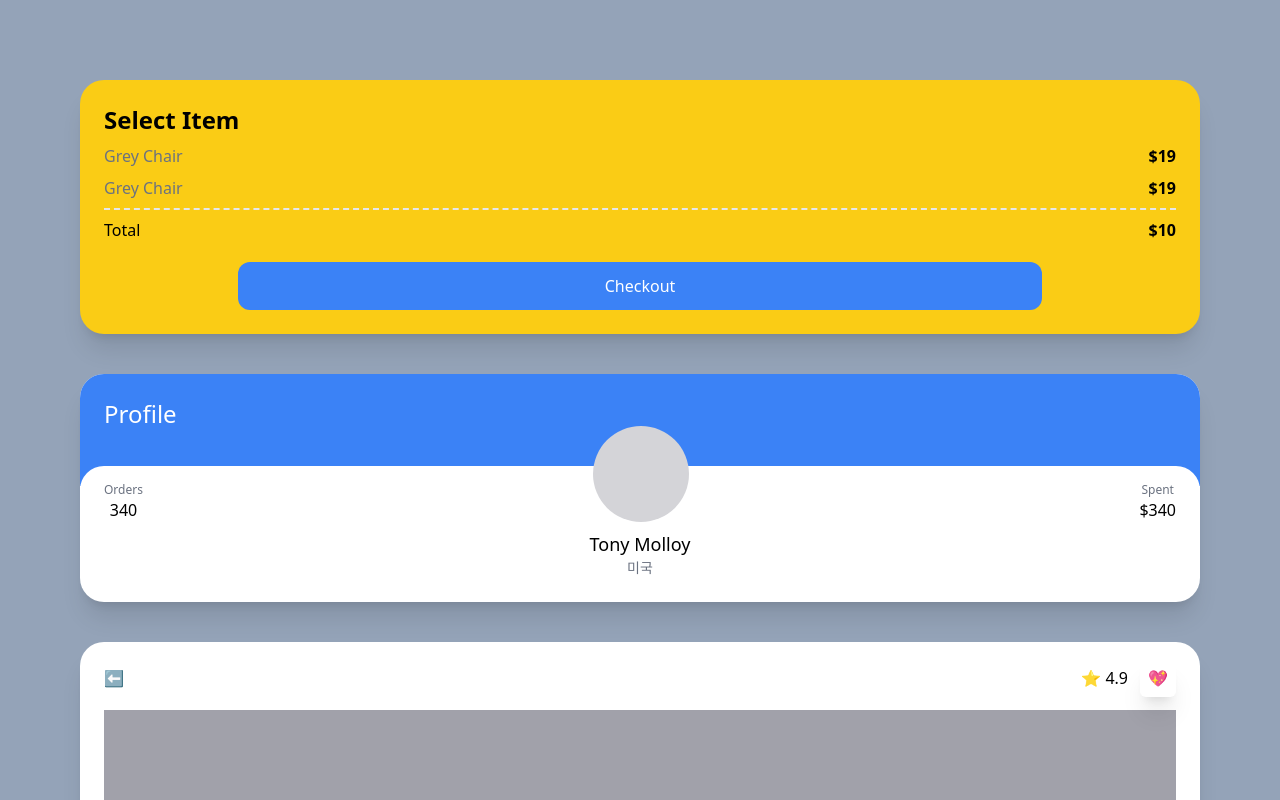
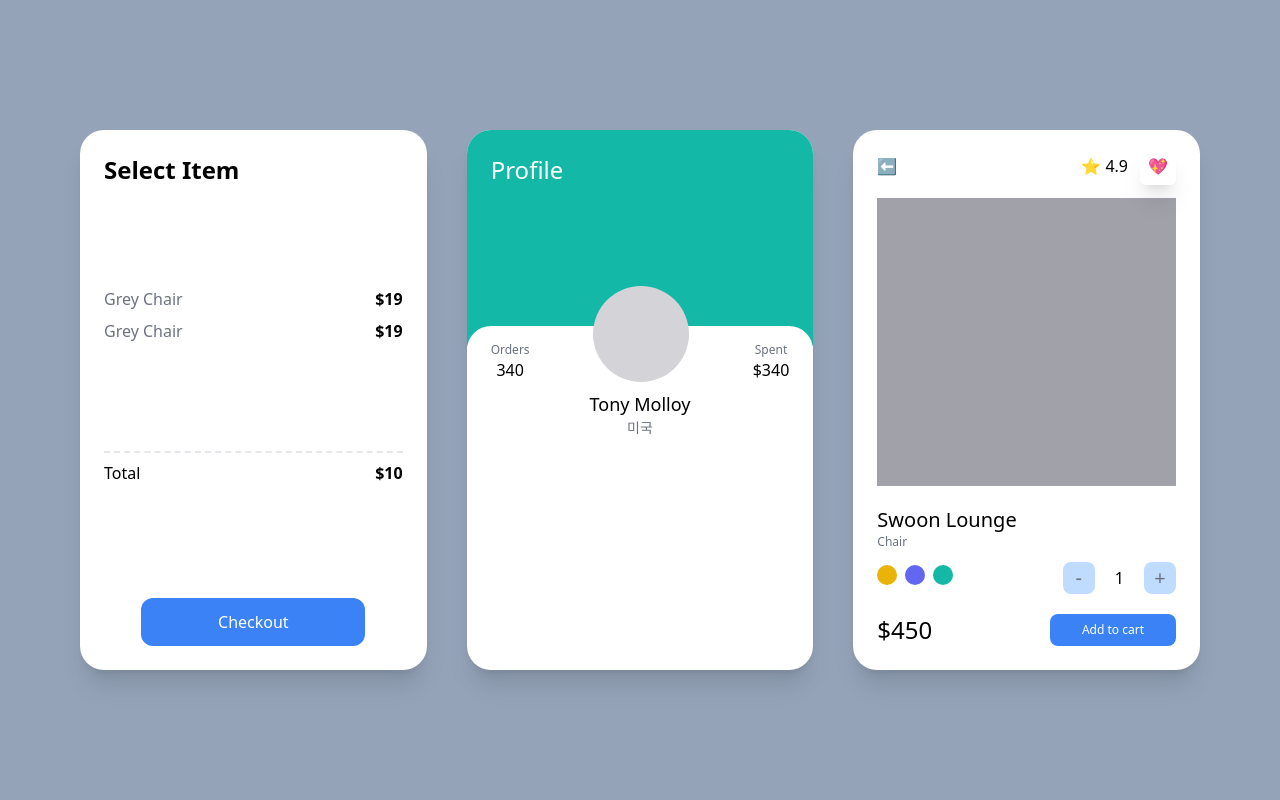
Before and after one commit to b0jun/carrot-market, a Next.js app: page / in a window 1280 px wide. Shown: the top 800 px of the page. Built offline with nearby package versions, Linux system fonts and the light colour scheme.

Commit message:
Responsive Modifiers part Two

```diff
--- a/pages/index.tsx
+++ b/pages/index.tsx
@@ -2,8 +2,8 @@ import type { NextPage } from 'next';
 
 const Home: NextPage = () => {
 	return (
-		<div className="grid min-h-screen gap-10 bg-slate-400 px-20 py-20">
-			<div className="rounded-3xl bg-white p-6 shadow-xl sm:bg-red-400 sm:hover:bg-pink-800 md:bg-teal-400 lg:bg-indigo-400 xl:bg-yellow-400 2xl:bg-pink-500">
+		<div className="grid min-h-screen gap-10 bg-slate-400 px-20 py-20 lg:grid-cols-2 xl:grid-cols-3 xl:place-content-center">
+			<div className="flex flex-col justify-between rounded-3xl bg-white p-6 shadow-xl">
 				<span className="text-2xl font-semibold">Select Item</span>
 				<ul>
 					<div className="my-2 flex justify-between ">
@@ -25,7 +25,7 @@ const Home: NextPage = () => {
 				</button>
 			</div>
 			<div className="group overflow-hidden rounded-3xl bg-white shadow-xl">
-				<div className="bg-blue-500 p-6 pb-14">
+				<div className="p-6 pb-14 xl:pb-40 portrait:bg-indigo-600 landscape:bg-teal-500">
 					<span className="text-2xl text-white">Profile</span>
 				</div>
 				<div className="relative -top-5 rounded-3xl bg-white p-6">
@@ -46,7 +46,7 @@ const Home: NextPage = () => {
 					</div>
 				</div>
 			</div>
-			<div className="rounded-3xl bg-white p-6 shadow-xl">
+			<div className="rounded-3xl bg-white p-6 shadow-xl lg:col-span-2 xl:col-span-1">
 				<div className="mb-5 flex items-center justify-between">
 					<span>⬅️</span>
 					<div className="space-x-3">
```
